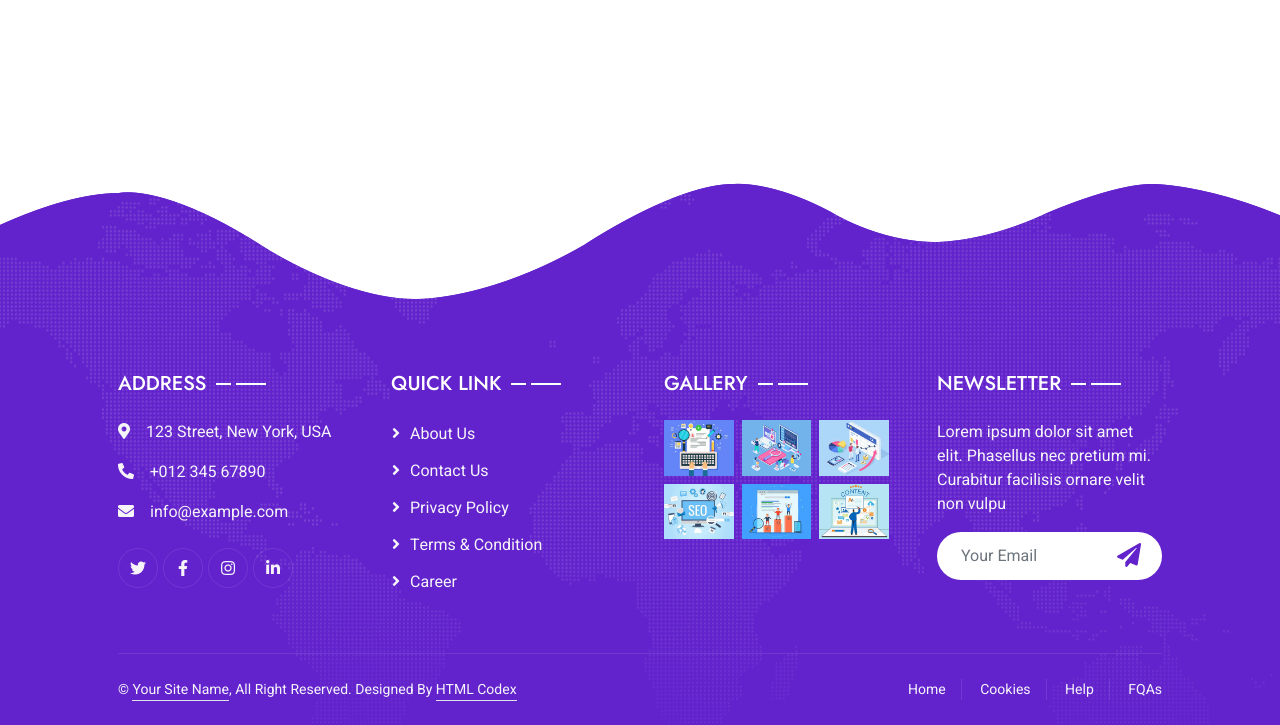
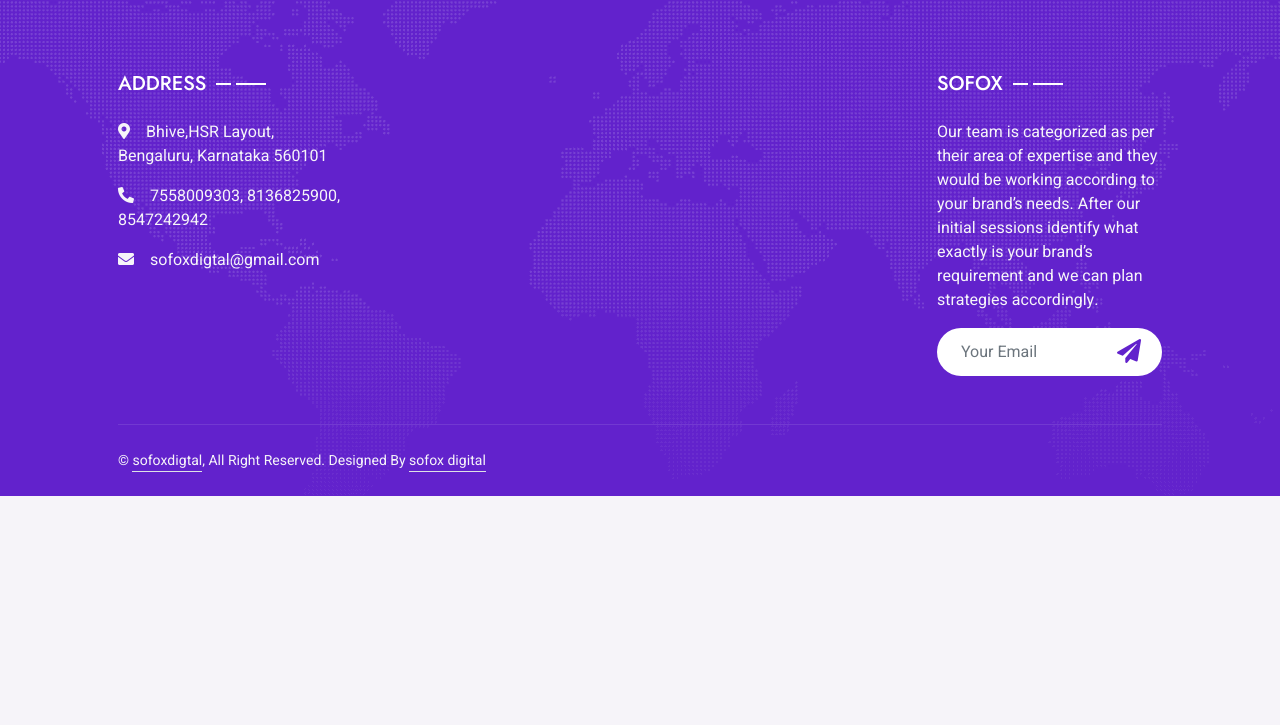
Before and after one commit to sofoxdigital/sofoxdigital.github.io, a plain HTML site: page contact.html in a window 1280 px wide. Shown: the part 1305-2030 px from the top of the page. After the commit the page ends 1801 px from the top, so only its background shows below. Drawn offline with nearby package versions, Linux system fonts and the light colour scheme.

Commit message:
contact page changes

```diff
--- a/contact.html
+++ b/contact.html
@@ -3,7 +3,7 @@
 
 <head>
     <meta charset="utf-8">
-    <title>DGital - Digital Agency HTML Template</title>
+    <title>Sofox Digital</title>
     <meta content="width=device-width, initial-scale=1.0" name="viewport">
     <meta content="" name="keywords">
     <meta content="" name="description">
@@ -47,7 +47,7 @@
         <div class="container-xxl position-relative p-0">
             <nav class="navbar navbar-expand-lg navbar-light px-4 px-lg-5 py-3 py-lg-0">
                 <a href="" class="navbar-brand p-0">
-                    <h1 class="m-0">DGital</h1>
+                    <h1 class="m-0">SOFOX</h1>
                     <!-- <img src="img/logo.png" alt="Logo"> -->
                 </a>
                 <button class="navbar-toggler" type="button" data-bs-toggle="collapse" data-bs-target="#navbarCollapse">
@@ -56,20 +56,19 @@
                 <div class="collapse navbar-collapse" id="navbarCollapse">
                     <div class="navbar-nav mx-auto py-0">
                         <a href="index.html" class="nav-item nav-link">Home</a>
-                        <a href="about.html" class="nav-item nav-link">About</a>
+                        <!-- <a href="about.html" class="nav-item nav-link">About</a>
                         <a href="service.html" class="nav-item nav-link">Service</a>
-                        <a href="project.html" class="nav-item nav-link">Project</a>
-                        <div class="nav-item dropdown">
+                        <a href="project.html" class="nav-item nav-link">Project</a> -->
+                        <!-- <div class="nav-item dropdown">
                             <a href="#" class="nav-link dropdown-toggle" data-bs-toggle="dropdown">Pages</a>
                             <div class="dropdown-menu m-0">
                                 <a href="team.html" class="dropdown-item">Our Team</a>
                                 <a href="testimonial.html" class="dropdown-item">Testimonial</a>
                                 <a href="404.html" class="dropdown-item">404 Page</a>
                             </div>
-                        </div>
-                        <a href="contact.html" class="nav-item nav-link active">Contact</a>
+                        </div> -->
+                        <!-- <a href="contact.html" class="nav-item nav-link active">Contact</a> -->
                     </div>
-                    <a href="" class="btn rounded-pill py-2 px-4 ms-3 d-none d-lg-block">Get Started</a>
                 </div>
             </nav>
 
@@ -81,9 +80,9 @@
                             <hr class="bg-white mx-auto mt-0" style="width: 90px;">
                             <nav aria-label="breadcrumb">
                                 <ol class="breadcrumb justify-content-center">
-                                    <li class="breadcrumb-item"><a class="text-white" href="#">Home</a></li>
-                                    <li class="breadcrumb-item"><a class="text-white" href="#">Pages</a></li>
-                                    <li class="breadcrumb-item text-white active" aria-current="page">Contact</li>
+                                    <!-- <li class="breadcrumb-item"><a class="text-white" href="#">Home</a></li> -->
+                                    <!-- <li class="breadcrumb-item"><a class="text-white" href="#">Pages</a></li>
+                                    <li class="breadcrumb-item text-white active" aria-current="page">Contact</li> -->
                                 </ol>
                             </nav>
                         </div>
@@ -104,9 +103,12 @@
                 <div class="row justify-content-center">
                     <div class="col-lg-7">
                         <div class="wow fadeInUp" data-wow-delay="0.3s">
-                            <p class="text-center mb-4">The contact form is currently inactive. Get a functional and working contact form with Ajax & PHP in a few minutes. Just copy and paste the files, add a little code and you're done. <a href="https://htmlcodex.com/contact-form">Download Now</a>.</p>
+
+                            <p class="text-center mb-4"><i class="fa fa-map-marker-alt me-3"></i>Bhive,HSR Layout, Bengaluru, Karnataka 560101<br>
+                                <br><br><i class="fa fa-phone-alt me-3"></i>7558009303, 8136825900, 8547242942.<br>
+                                <br><br><i class="fa fa-envelope me-3"></i>sofoxdigtal@gmail.com</p>
                             <form>
-                                <div class="row g-3">
+                                <!-- <div class="row g-3">
                                     <div class="col-md-6">
                                         <div class="form-floating">
                                             <input type="text" class="form-control" id="name" placeholder="Your Name">
@@ -133,7 +135,7 @@
                                     </div>
                                     <div class="col-12">
                                         <button class="btn btn-primary w-100 py-3" type="submit">Send Message</button>
-                                    </div>
+                                    </div> -->
                                 </div>
                             </form>
                         </div>
@@ -150,50 +152,23 @@
                 <div class="row g-5">
                     <div class="col-md-6 col-lg-3">
                         <p class="section-title text-white h5 mb-4">Address<span></span></p>
-                        <p><i class="fa fa-map-marker-alt me-3"></i>123 Street, New York, USA</p>
-                        <p><i class="fa fa-phone-alt me-3"></i>+012 345 67890</p>
-                        <p><i class="fa fa-envelope me-3"></i>info@example.com</p>
+                        <p><i class="fa fa-map-marker-alt me-3"></i>Bhive,HSR Layout, Bengaluru, Karnataka 560101</p>
+                        <p><i class="fa fa-phone-alt me-3"></i>7558009303, 8136825900, 8547242942</p>
+                        <p><i class="fa fa-envelope me-3"></i>sofoxdigtal@gmail.com</p>
                         <div class="d-flex pt-2">
-                            <a class="btn btn-outline-light btn-social" href=""><i class="fab fa-twitter"></i></a>
-                            <a class="btn btn-outline-light btn-social" href=""><i class="fab fa-facebook-f"></i></a>
-                            <a class="btn btn-outline-light btn-social" href=""><i class="fab fa-instagram"></i></a>
-                            <a class="btn btn-outline-light btn-social" href=""><i class="fab fa-linkedin-in"></i></a>
+
                         </div>
                     </div>
                     <div class="col-md-6 col-lg-3">
-                        <p class="section-title text-white h5 mb-4">Quick Link<span></span></p>
-                        <a class="btn btn-link" href="">About Us</a>
-                        <a class="btn btn-link" href="">Contact Us</a>
-                        <a class="btn btn-link" href="">Privacy Policy</a>
-                        <a class="btn btn-link" href="">Terms & Condition</a>
-                        <a class="btn btn-link" href="">Career</a>
+
                     </div>
                     <div class="col-md-6 col-lg-3">
-                        <p class="section-title text-white h5 mb-4">Gallery<span></span></p>
-                        <div class="row g-2">
-                            <div class="col-4">
-                                <img class="img-fluid" src="img/portfolio-1.jpg" alt="Image">
-                            </div>
-                            <div class="col-4">
-                                <img class="img-fluid" src="img/portfolio-2.jpg" alt="Image">
-                            </div>
-                            <div class="col-4">
-                                <img class="img-fluid" src="img/portfolio-3.jpg" alt="Image">
-                            </div>
-                            <div class="col-4">
-                                <img class="img-fluid" src="img/portfolio-4.jpg" alt="Image">
-                            </div>
-                            <div class="col-4">
-                                <img class="img-fluid" src="img/portfolio-5.jpg" alt="Image">
-                            </div>
-                            <div class="col-4">
-                                <img class="img-fluid" src="img/portfolio-6.jpg" alt="Image">
-                            </div>
-                        </div>
+
                     </div>
+
                     <div class="col-md-6 col-lg-3">
-                        <p class="section-title text-white h5 mb-4">Newsletter<span></span></p>
-                        <p>Lorem ipsum dolor sit amet elit. Phasellus nec pretium mi. Curabitur facilisis ornare velit non vulpu</p>
+                        <p class="section-title text-white h5 mb-4">SOFOX<span></span></p>
+                        <p>Our team is categorized as per their area of expertise and they would be working according to your brand’s needs. After our initial sessions identify what exactly is your brand’s requirement and we can plan strategies accordingly.</p>
                         <div class="position-relative w-100 mt-3">
                             <input class="form-control border-0 rounded-pill w-100 ps-4 pe-5" type="text" placeholder="Your Email" style="height: 48px;">
                             <button type="button" class="btn shadow-none position-absolute top-0 end-0 mt-1 me-2"><i class="fa fa-paper-plane text-primary fs-4"></i></button>
@@ -205,17 +180,17 @@
                 <div class="copyright">
                     <div class="row">
                         <div class="col-md-6 text-center text-md-start mb-3 mb-md-0">
-                            &copy; <a class="border-bottom" href="#">Your Site Name</a>, All Right Reserved.
+                            &copy; <a class="border-bottom" href="#">sofoxdigtal</a>, All Right Reserved.
 
 							<!--/*** This template is free as long as you keep the footer author’s credit link/attribution link/backlink. If you'd like to use the template without the footer author’s credit link/attribution link/backlink, you can purchase the Credit Removal License from "https://htmlcodex.com/credit-removal". Thank you for your support. ***/-->
-							Designed By <a class="border-bottom" href="https://htmlcodex.com">HTML Codex</a>
+							Designed By <a class="border-bottom" href="https://htmlcodex.com">sofox digital</a>
                         </div>
                         <div class="col-md-6 text-center text-md-end">
                             <div class="footer-menu">
-                                <a href="">Home</a>
+                                <!-- <a href="">Home</a>
                                 <a href="">Cookies</a>
                                 <a href="">Help</a>
-                                <a href="">FQAs</a>
+                                <a href="">FQAs</a> -->
                             </div>
                         </div>
                     </div>
```
Also changed, not shown: index.html (+13 -9 lines).
